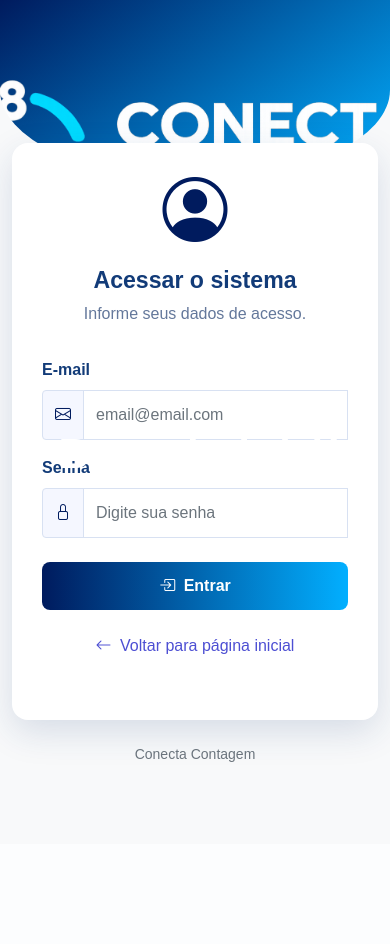
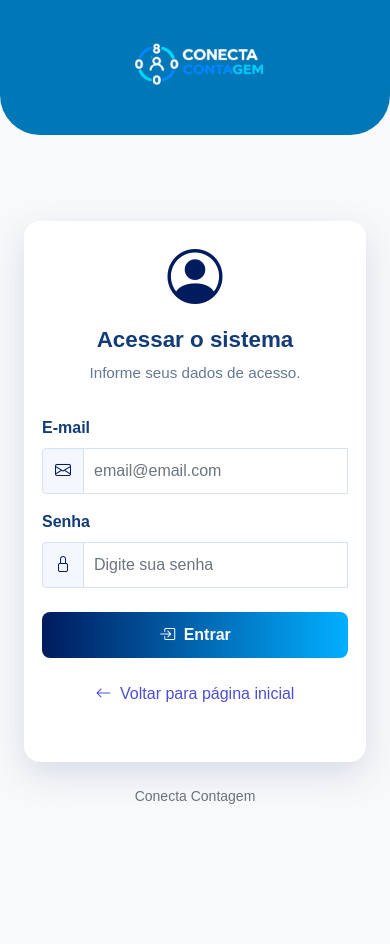
Before and after one commit to TalitaNarcisoSilva/apresenta-o-conecta-contagem, a PHP site: page /projetos-michelle/views/login.php in a window 390 px wide. Before the commit the page ends 762 px from the top, so only its background shows below. Run offline with PHP 8.4, Linux system fonts and the light colour scheme.

Commit message:
atualizar

```diff
--- a/assets/css/login.css
+++ b/assets/css/login.css
@@ -2,7 +2,13 @@
    PÁGINA DE LOGIN
    ============================== */
 
+   html,
    body {
+       min-height: 100%;
+   }
+
+   body {
+       margin: 0;
        background: #f5f7ff !important;
        font-family: Arial, sans-serif;
        overflow-x: hidden;
@@ -10,38 +16,70 @@ body {
 
 
    /* ==============================
-   ÁREA AZUL LATERAL
+      ÁREA AZUL DECORATIVA
       ============================== */
 
    body::before {
        content: "";
+
        position: fixed;
+
+       top: 0;
        left: 0;
-    top: 0;
+
        width: 45%;
-    height: 100%;
+       height: 100vh;
+
        background:
-        url("../img/logo\ 04.png") calc(40% - 50px) 10% / 600px  no-repeat,
+           url("../img/logo 04.png") center 80px / 70% auto no-repeat,
            linear-gradient(145deg, #001b5e, #02afff);
+
+       border-radius: 0 45% 45% 0;
+
        z-index: 0;
-    border-radius: 0 45% 45% 0;
    }
 
 
    /* ==============================
-   POSIÇÃO DO LOGIN
+      TEXTO DA ÁREA AZUL
+      ============================== */
+
+   body::after {
+       content: "Bem-vindo(a)!";
+
+       position: fixed;
+
+       left: 8%;
+       top: 50%;
+
+       transform: translateY(-50%);
+
+       color: white;
+
+       font-size: clamp(28px, 3vw, 42px);
+       font-weight: 700;
+
+       z-index: 1;
+   }
+
+
+   /* ==============================
+      ÁREA PRINCIPAL
       ============================== */
 
    main {
        position: relative;
-    z-index: 1;
+       z-index: 2;
    }
 
 
-/* Faz o conteúdo ficar mais para a direita */
+   /* ==============================
+      POSIÇÃO DO CARD
+      ============================== */
+
    .row {
        justify-content: flex-end !important;
-    padding-right: 10%;
+       padding-right: 6%;
    }
 
 
@@ -51,10 +89,15 @@ main {
 
    .card {
        border: none !important;
+
        border-radius: 16px !important;
+
        background-color: #ffffff;
-    box-shadow: 0 12px 35px rgba(30, 60, 120, 0.15) !important;
+
+       box-shadow:
+           0 12px 35px rgba(30, 60, 120, 0.15) !important;
    }
+
 
    .card-body {
        padding: 40px !important;
@@ -62,32 +105,32 @@ main {
 
 
    /* ==============================
-   CABEÇALHO DO LOGIN
+      CABEÇALHO
       ============================== */
 
-.card-body>.text-center {
+   .card-body > .text-center {
        margin-bottom: 32px !important;
    }
 
 
-/* Ícone */
    .bi-person-circle {
        color: #001b5e !important;
        font-size: 65px;
    }
 
 
-/* Título */
    .card-body h1 {
        color: #123b78;
+
        font-weight: 700;
+
        margin-top: 10px;
    }
 
 
-/* Subtítulo */
-.card-body h1+p {
+   .card-body h1 + p {
        color: #64789b !important;
+
        margin-top: 8px;
    }
 
@@ -98,23 +141,32 @@ main {
 
    .form-label {
        color: #123b78;
+
        font-weight: 600;
    }
 
+
    .input-group-text {
        background-color: #f5f7ff;
+
        border: 1px solid #d8e1f2;
+
        color: #001b5e;
    }
 
+
    .form-control {
        border: 1px solid #d8e1f2;
+
        padding: 12px;
    }
 
+
    .form-control:focus {
        border-color: #6655dd;
-    box-shadow: 0 0 0 0.2rem rgba(102, 85, 221, 0.15);
+
+       box-shadow:
+           0 0 0 0.2rem rgba(102, 85, 221, 0.15);
    }
 
 
@@ -123,16 +175,32 @@ main {
       ============================== */
 
    .btn-primary {
-    background: linear-gradient(90deg, #001b5e, #02afff) !important;
+       background:
+           linear-gradient(
+               90deg,
+               #001b5e,
+               #02afff
+           ) !important;
+
        border: none !important;
+
        border-radius: 8px;
+
        padding: 12px;
+
        font-weight: 600;
+
        transition: 0.3s;
    }
 
+
    .btn-primary:hover {
-    background: linear-gradient(90deg, #02afff, #001b5e) !important;
+       background:
+           linear-gradient(
+               90deg,
+               #02afff,
+               #001b5e
+           ) !important;
    }
 
 
@@ -144,76 +212,166 @@ main {
        color: #4d4fd3 !important;
    }
 
+
    .text-decoration-none:hover {
        color: #3032a5 !important;
    }
 
 
    /* ==============================
-   TEXTO CONECTA CONTAGEM
+      TABLET
       ============================== */
 
-.card-body~p {
-    color: #60759b !important;
+   @media (max-width: 991px) {
+
+       body::before {
+           width: 38%;
+       }
+
+       body::after {
+           left: 5%;
+
+           font-size: 30px;
+       }
+
+       .row {
+           padding-right: 3%;
+       }
+
+       .card-body {
+           padding: 32px !important;
+       }
    }
 
 
    /* ==============================
-   RESPONSIVO
+      CELULAR
       ============================== */
 
    @media (max-width: 768px) {
 
+       body {
+           background: #f5f7ff !important;
+       }
+
+
        body::before {
+        position: absolute;
+
         width: 100%;
-        height: 180px;
-        border-radius: 0 0 50% 50%;
+        height: 160px;
+
+        background-color: #0077b6;
+
+        background-image: url("../img/logo 04.png");
+        background-repeat: no-repeat;
+        background-position: center;
+        background-size: 180px auto;
+
+        border-radius: 0 0 40px 40px;
     }
+
+    body::after {
+        display: none;
+    }
+
+    main {
+        padding-top: 120px;
+    }
+
+
+       body::after {
+           display: none;
+       }
+
+
+       main {
+           padding-top: 120px;
+       }
+
 
        .row {
            justify-content: center !important;
+
            padding-right: 0;
+
+           margin: 0;
        }
 
-    .card {
-        margin-top: 80px;
+
+       .col-md-6,
+       .col-lg-4 {
+           width: 100%;
+
+           max-width: 420px;
+
+           padding-left: 15px;
+           padding-right: 15px;
        }
 
-    .card-body {
-        padding: 30px !important;
-    }
+
+       .card {
+           margin-top: 0;
        }
 
-@media (max-width: 768px) {
+
+       .card-body {
+           padding: 28px 22px !important;
+       }
+
+
+       .bi-person-circle {
+           font-size: 55px;
+       }
+
+
+       .card-body h1 {
+           font-size: 1.6rem;
+       }
+
+   }
+
+
+   /* ==============================
+      CELULARES PEQUENOS
+      ============================== */
+
+   @media (max-width: 480px) {
 
        body::before {
-        width: 100%;
-        height: 180px;
-        border-radius: 0 0 50% 50%;
+           height: 135px;
+
+           background-size: 150px auto;
        }
 
-    .row {
-        justify-content: center !important;
-        padding-right: 0;
+
+       main {
+           padding-top: 100px;
        }
 
-    .card {
-        margin-top: 80px;
+
+       .card-body {
+           padding: 24px 18px !important;
        }
 
-    .card-body {
-        padding: 30px !important;
-    }
+
+       .card-body h1 {
+           font-size: 1.4rem;
        }
 
-/* Texto da área azul */
-body::after {
-    content: "Bem-vindo(a)!";
-    position: fixed;
-    left: 15%;
-    top: 50%;
-    color: #ffffff;
-    font-size: 42px;
-    font-weight: 750;
-    z-index: 2;
+
+       .card-body h1 + p {
+           font-size: 0.95rem;
        }
+
+
+       .form-control {
+           padding: 10px;
+       }
+
+
+       .btn-primary {
+           padding: 11px;
+       }
+
+   }
--- a/views/login.php
+++ b/views/login.php
@@ -28,7 +28,7 @@
 
         <div class="row justify-content-center align-items-center min-vh-100">
 
-            <div class="col-md-6 col-lg-4">
+            <div class="col-12 col-sm-10 col-md-7 col-lg-5 col-xl-4">
 
 
                 <!-- Card de Login -->
```
Also changed, not shown: config/database.php (+4 -6 lines). Lines whose indentation alone changed are shown as unchanged.
